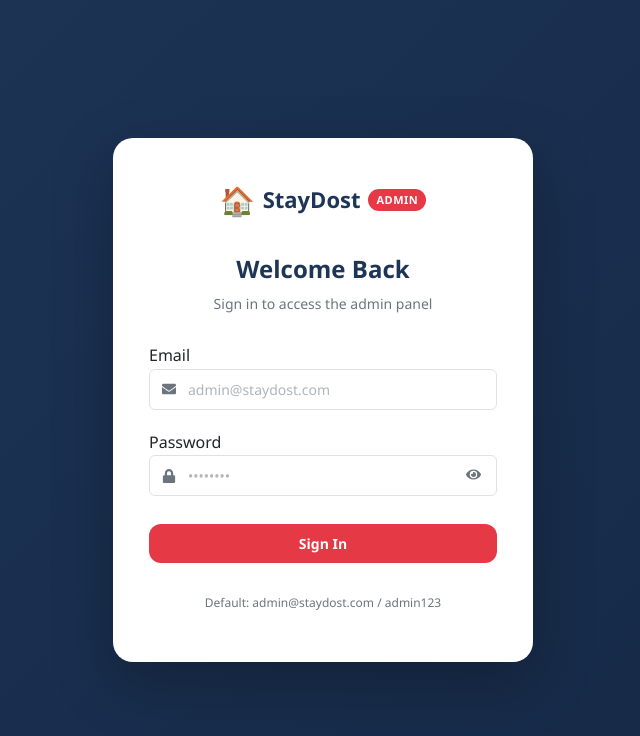
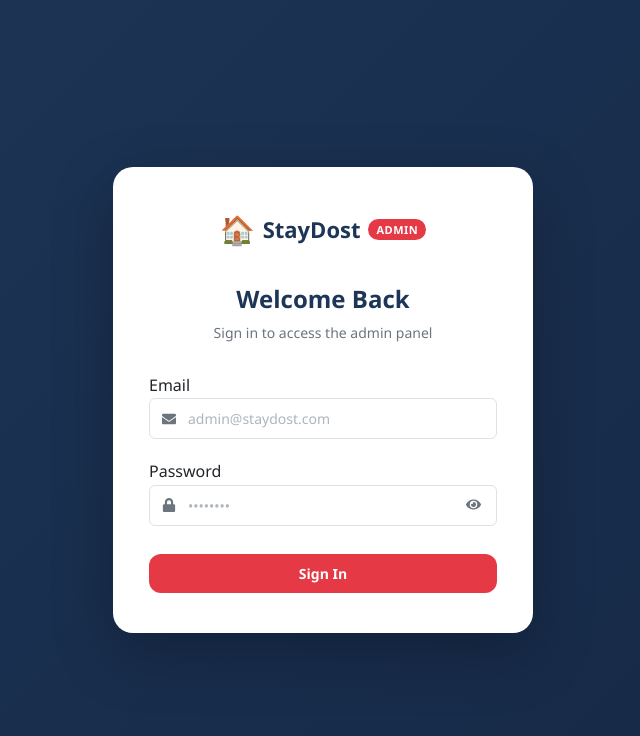
Before and after one commit to rupeshh04/staydost, a React (Vite) app in the folder client/: page /admin/login in a window 1280 px wide. Shown: the top 736 px of the page, without its empty margins (317-957 px from the left). Built offline with nearby package versions, Linux system fonts and the light colour scheme.

Commit message:
fix some error in login form

```diff
--- a/client/src/App.jsx
+++ b/client/src/App.jsx
@@ -40,7 +40,7 @@ const PublicLayout = () => (
 export default function App() {
   return (
     <AuthProvider>
-      <BrowserRouter>
+      <BrowserRouter future={{ v7_startTransition: true, v7_relativeSplatPath: true }}>
         <Routes>
           {/* ─── Admin Login (no Navbar/Footer) ─── */}
           <Route path="/admin/login" element={<AdminLogin />} />
--- a/client/src/pages/admin/AdminLogin.jsx
+++ b/client/src/pages/admin/AdminLogin.jsx
@@ -95,7 +95,7 @@ export default function AdminLogin() {
           </button>
         </form>
 
-        <p className="al-hint">Default: admin@staydost.com / admin123</p>
+        {/* <p className="al-hint">Default: admin@staydost.com / admin123</p> */}
       </div>
     </div>
   );
```
